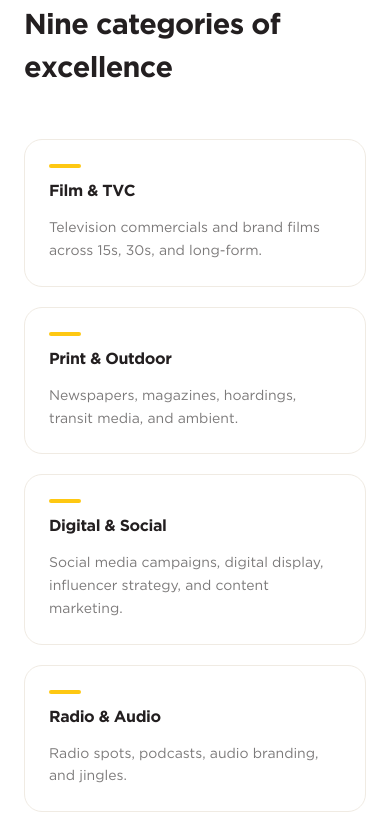
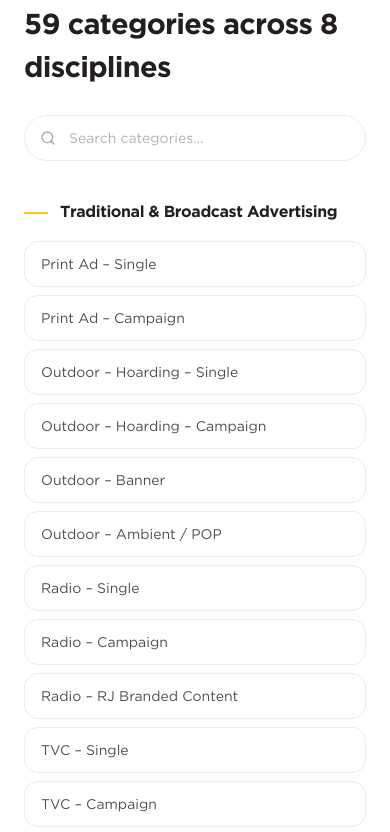
Before and after one commit to zidduhhere/adclubtvm, a React (Vite) app: page /awards in a window 390 px wide. Shown: the part 1060-1892 px from the top of the page. Built offline with nearby package versions, Linux system fonts and the light colour scheme.

Commit message:
The awards page and the home screen hasv been completed

```diff
--- a/src/data/awards.ts
+++ b/src/data/awards.ts
@@ -1,7 +1,12 @@
 export interface AwardCategory {
   id: string;
   name: string;
-  description: string;
+}
+
+export interface AwardGroup {
+  id: string;
+  name: string;
+  categories: AwardCategory[];
 }
 
 export interface AwardEdition {
@@ -17,16 +22,132 @@ export interface FAQ {
   a: string;
 }
 
-export const awardCategories: AwardCategory[] = [
-  { id: "film", name: "Film & TVC", description: "Television commercials and brand films across 15s, 30s, and long-form." },
-  { id: "print", name: "Print & Outdoor", description: "Newspapers, magazines, hoardings, transit media, and ambient." },
-  { id: "digital", name: "Digital & Social", description: "Social media campaigns, digital display, influencer strategy, and content marketing." },
-  { id: "radio", name: "Radio & Audio", description: "Radio spots, podcasts, audio branding, and jingles." },
-  { id: "campaign", name: "Integrated Campaign", description: "Multi-channel campaigns spanning at least three media touchpoints." },
-  { id: "design", name: "Design & Branding", description: "Brand identity, packaging, typography, and graphic design." },
-  { id: "innovation", name: "Innovation & Emerging Media", description: "AR/VR, experiential, AI-generated creative, and emerging platforms." },
-  { id: "regional", name: "Best Regional Ad – Kerala", description: "Work created for or rooted in the Kerala market in any medium." },
-  { id: "young", name: "Young Creative of the Year", description: "Outstanding creative individual aged ≤28 working in Kerala advertising." },
+export interface Judge {
+  name: string;
+  discipline: string;
+  role: string;
+  company: string;
+  isChair?: boolean;
+}
+
+export const awardGroups: AwardGroup[] = [
+  {
+    id: "traditional",
+    name: "Traditional & Broadcast Advertising",
+    categories: [
+      { id: "t1", name: "Print Ad – Single" },
+      { id: "t2", name: "Print Ad – Campaign" },
+      { id: "t3", name: "Outdoor – Hoarding – Single" },
+      { id: "t4", name: "Outdoor – Hoarding – Campaign" },
+      { id: "t5", name: "Outdoor – Banner" },
+      { id: "t6", name: "Outdoor – Ambient / POP" },
+      { id: "t7", name: "Radio – Single" },
+      { id: "t8", name: "Radio – Campaign" },
+      { id: "t9", name: "Radio – RJ Branded Content" },
+      { id: "t10", name: "TVC – Single" },
+      { id: "t11", name: "TVC – Campaign" },
+      { id: "t12", name: "Integrated Campaign" },
+    ],
+  },
+  {
+    id: "craft",
+    name: "Craft in Communication",
+    categories: [
+      { id: "c1", name: "Craft – Art Direction" },
+      { id: "c2", name: "Craft – Copywriting" },
+      { id: "c3", name: "Craft – Typography" },
+      { id: "c4", name: "Craft – Illustration" },
+      { id: "c5", name: "Craft – Photography" },
+    ],
+  },
+  {
+    id: "design",
+    name: "Design Craft & Collateral",
+    categories: [
+      { id: "d1", name: "Design – Logo" },
+      { id: "d2", name: "Design – Film Poster" },
+      { id: "d3", name: "Design – Brochure" },
+      { id: "d4", name: "Design – Calendar" },
+      { id: "d5", name: "Design – Packaging" },
+    ],
+  },
+  {
+    id: "ai",
+    name: "AI-Led Creativity",
+    categories: [
+      { id: "ai1", name: "Best AI in Social Media Static" },
+      { id: "ai2", name: "Best AI in TVC" },
+      { id: "ai3", name: "Best AI in Digital Film" },
+      { id: "ai4", name: "Best Use of Generative AI (Visual / Film)" },
+      { id: "ai5", name: "Best AI-Led Campaign" },
+      { id: "ai6", name: "Best Use of AI in Content Creation" },
+      { id: "ai7", name: "Best Use of AI for a Social Cause" },
+      { id: "ai8", name: "Best AI-Based Brand Experience (installations, website experiences, interactive ideas)" },
+    ],
+  },
+  {
+    id: "creator",
+    name: "Creator-Led & Branded Content",
+    categories: [
+      { id: "cr1", name: "Best Short-Form Branded Content" },
+      { id: "cr2", name: "Best Long-Form Branded Content" },
+      { id: "cr3", name: "Best Creator-Led Advertiser Collaboration" },
+      { id: "cr4", name: "Best Content-Driven / Generated Content" },
+      { id: "cr5", name: "Best Use of User-Generated Content" },
+      { id: "cr6", name: "Best Influencer Campaign" },
+      { id: "cr7", name: "Best Use of Influencers" },
+      { id: "cr8", name: "Content Creator of the Year" },
+    ],
+  },
+  {
+    id: "digital",
+    name: "Digital Experiences & Social Engagement",
+    categories: [
+      { id: "de1", name: "Digital – Microsite" },
+      { id: "de2", name: "Digital – Website" },
+      { id: "de3", name: "Digital – Social-Led Content" },
+      { id: "de4", name: "Social Media – Static – Single" },
+      { id: "de5", name: "Social Media – Static – Campaign" },
+      { id: "de6", name: "Social Media – Film – Single" },
+      { id: "de7", name: "Social Media – Film – Campaign" },
+      { id: "de8", name: "Social Media – Memes" },
+      { id: "de9", name: "Social Media – Reel / Content" },
+      { id: "de10", name: "Social Media – Activation / Contests" },
+      { id: "de11", name: "Social Media – Moment Marketing" },
+    ],
+  },
+  {
+    id: "av",
+    name: "Audio-Visual Craft & Innovation",
+    categories: [
+      { id: "av1", name: "Direction" },
+      { id: "av2", name: "Casting" },
+      { id: "av3", name: "Editing" },
+      { id: "av4", name: "Music" },
+      { id: "av5", name: "Special Effects" },
+      { id: "av6", name: "AI Integration" },
+      { id: "av7", name: "Sound Design" },
+    ],
+  },
+  {
+    id: "special",
+    name: "Special Categories",
+    categories: [
+      { id: "sp1", name: "Open Category – Unpublished Works (any category)" },
+      { id: "sp2", name: "Emerging Creators – Student Open (any category)" },
+      { id: "sp3", name: "Independent Creative Excellence" },
+    ],
+  },
+];
+
+export const jury: Judge[] = [
+  { name: "Bobby Pawar", discipline: "Copy", role: "Former Chairman", company: "Havas", isChair: true },
+  { name: "Senthil Kumar", discipline: "Copy", role: "CCO", company: "VML" },
+  { name: "PK Anil Kumar", discipline: "Copy", role: "Director – Creative Excellence", company: "McCann" },
+  { name: "Sagar Jadhav", discipline: "Art", role: "ECD", company: "Ogilvy" },
+  { name: "Krishnanunni", discipline: "Creative", role: "Creative Head", company: "Ather" },
+  { name: "Swarup BR", discipline: "Copy & Strategy", role: "Creative Director", company: "Stark" },
+  { name: "Pooja Manek", discipline: "Copy", role: "Founding Member", company: "Talented" },
 ];
 
 export const editions: AwardEdition[] = [
--- a/src/pages/About.tsx
+++ b/src/pages/About.tsx
@@ -28,7 +28,7 @@ export default function About() {
           <div className="flex-55 flex flex-col gap-6">
             <span className="font-body italic text-purple text-sm tracking-wide">About</span>
             <h1 className="font-display font-bold text-bg-warm leading-[1.05] text-[clamp(2.4rem,6vw,4.5rem)] tracking-tight">
-              Advertisement{" "}
+              Advertising{" "}
               <span className="text-coral">Club TVM</span>
             </h1>
             <p className="font-body text-base text-bg-warm/70 leading-relaxed max-w-md">
--- a/src/pages/Awards.tsx
+++ b/src/pages/Awards.tsx
@@ -1,17 +1,26 @@
 import { useState } from "react";
-import { motion } from "framer-motion";
-import { awardCategories, editions, loaFAQ } from "../data/awards";
+import { awardGroups, editions, loaFAQ, jury } from "../data/awards";
 import SectionTag from "../components/SectionTag";
-import { ChevronDown } from "lucide-react";
-
-const fadeUp = {
-  hidden: { opacity: 0, y: 28 },
-  visible: (i: number) => ({ opacity: 1, y: 0, transition: { delay: i * 0.07, duration: 0.5, ease: "easeOut" as const } }),
-};
+import { ChevronDown, Search } from "lucide-react";
 
 export default function Awards() {
   const [openFaq, setOpenFaq] = useState<number | null>(null);
+  const [query, setQuery] = useState("");
   const upcoming = editions.find((e) => e.status === "upcoming");
+
+  const filtered = query.trim()
+    ? awardGroups
+        .map((g) => ({
+          ...g,
+          categories: g.categories.filter((c) =>
+            c.name.toLowerCase().includes(query.toLowerCase()) ||
+            g.name.toLowerCase().includes(query.toLowerCase())
+          ),
+        }))
+        .filter((g) => g.categories.length > 0)
+    : awardGroups;
+
+  const totalCategories = awardGroups.reduce((s, g) => s + g.categories.length, 0);
 
   return (
     <main className="pt-16 min-h-screen bg-surface">
@@ -81,31 +90,82 @@ export default function Awards() {
 
       {/* ── CATEGORIES ── */}
       <section className="px-6 md:px-16 py-20 border-b border-(--color-muted)">
-        <SectionTag>Award Categories</SectionTag>
-        <h2 className="font-display font-bold text-bg-warm text-[clamp(1.8rem,4vw,3rem)] tracking-tight mt-3 mb-12">
-          Nine categories of excellence
+        <div className="flex flex-col md:flex-row md:items-end justify-between gap-6 mb-10">
+          <div>
+            <SectionTag>Award Categories</SectionTag>
+            <h2 className="font-display font-bold text-bg-warm text-[clamp(1.8rem,4vw,3rem)] tracking-tight mt-3">
+              {totalCategories} categories across {awardGroups.length} disciplines
+            </h2>
+          </div>
+
+          {/* Search */}
+          <div className="relative w-full md:w-80">
+            <Search className="absolute left-4 top-1/2 -translate-y-1/2 h-4 w-4 text-bg-warm/40" />
+            <input
+              type="text"
+              value={query}
+              onChange={(e) => setQuery(e.target.value)}
+              placeholder="Search categories…"
+              className="w-full pl-11 pr-4 py-3 rounded-full border border-(--color-muted) bg-white text-sm font-body text-bg-warm placeholder:text-bg-warm/35 focus:outline-none focus:border-purple transition-colors"
+            />
+          </div>
+        </div>
+
+        {filtered.length === 0 ? (
+          <p className="font-body text-sm text-bg-warm/50 py-10 text-center">No categories match "{query}".</p>
+        ) : (
+          <div className="flex flex-col gap-10">
+            {filtered.map((group) => (
+              <div key={group.id}>
+                <h3 className="font-display font-bold text-bg-warm text-base tracking-tight mb-4 flex items-center gap-3">
+                  <span className="w-6 h-0.5 bg-yellow inline-block" />
+                  {group.name}
+                </h3>
+                <div className="grid grid-cols-1 sm:grid-cols-2 md:grid-cols-3 gap-2">
+                  {group.categories.map((cat) => (
+                    <div
+                      key={cat.id}
+                      className="px-4 py-3 rounded-xl border border-(--color-muted) bg-white text-sm font-body text-bg-warm/80 hover:border-purple hover:text-bg-warm transition-colors"
+                    >
+                      {cat.name}
+                    </div>
+                  ))}
+                </div>
+              </div>
+            ))}
+          </div>
+        )}
+      </section>
+
+      {/* ── JURY ── */}
+      <section className="px-6 md:px-16 py-20 border-b border-(--color-muted) bg-bg-warm">
+        <SectionTag color="coral">The Jury</SectionTag>
+        <h2 className="font-display font-bold text-white text-[clamp(1.8rem,4vw,3rem)] tracking-tight mt-3 mb-12">
+          Confirmed judges
         </h2>
         <div className="grid grid-cols-1 sm:grid-cols-2 md:grid-cols-3 gap-5">
-          {awardCategories.map((cat, i) => (
-            <motion.div
-              key={cat.id}
-              custom={i}
-              initial="hidden"
-              whileInView="visible"
-              viewport={{ once: true }}
-              variants={fadeUp}
-              className="flex flex-col gap-3 p-6 rounded-2xl border border-(--color-muted) bg-white hover:shadow-md transition-shadow group"
+          {jury.map((judge) => (
+            <div
+              key={judge.name}
+              className={`flex flex-col gap-2 p-6 rounded-2xl border ${judge.isChair ? "border-yellow bg-yellow/10" : "border-white/10 bg-white/5"}`}
             >
-              <div className="w-8 h-1 rounded bg-yellow group-hover:w-12 transition-all duration-300" />
-              <p className="font-display font-bold text-bg-warm text-base tracking-tight">{cat.name}</p>
-              <p className="font-body text-sm text-bg-warm/60 leading-relaxed">{cat.description}</p>
-            </motion.div>
+              {judge.isChair && (
+                <span className="self-start text-[10px] font-body font-medium tracking-[0.2em] uppercase text-yellow border border-yellow px-2.5 py-1 rounded-full mb-1">
+                  Jury Chair
+                </span>
+              )}
+              <p className="font-display font-bold text-white text-lg tracking-tight">{judge.name}</p>
+              <p className="font-body text-sm text-white/60">{judge.role}, {judge.company}</p>
+              <span className="self-start text-[10px] font-body font-medium tracking-[0.15em] uppercase text-white/40 border border-white/15 px-2 py-0.5 rounded-full">
+                {judge.discipline}
+              </span>
+            </div>
           ))}
         </div>
       </section>
 
       {/* ── HOW TO ENTER ── */}
-      <section className="px-6 md:px-16 py-20 border-b border-(--color-muted) bg-surface">
+      <section className="px-6 md:px-16 py-20 border-b border-(--color-muted)">
         <SectionTag>How to Enter</SectionTag>
         <h2 className="font-display font-bold text-bg-warm text-[clamp(1.8rem,4vw,3rem)] tracking-tight mt-3 mb-12">
           Entry details
```
Also changed, not shown: src/components/HeroSection.tsx (+1 -55 lines), 1 other file (tests, documents, lock files or other folders).
